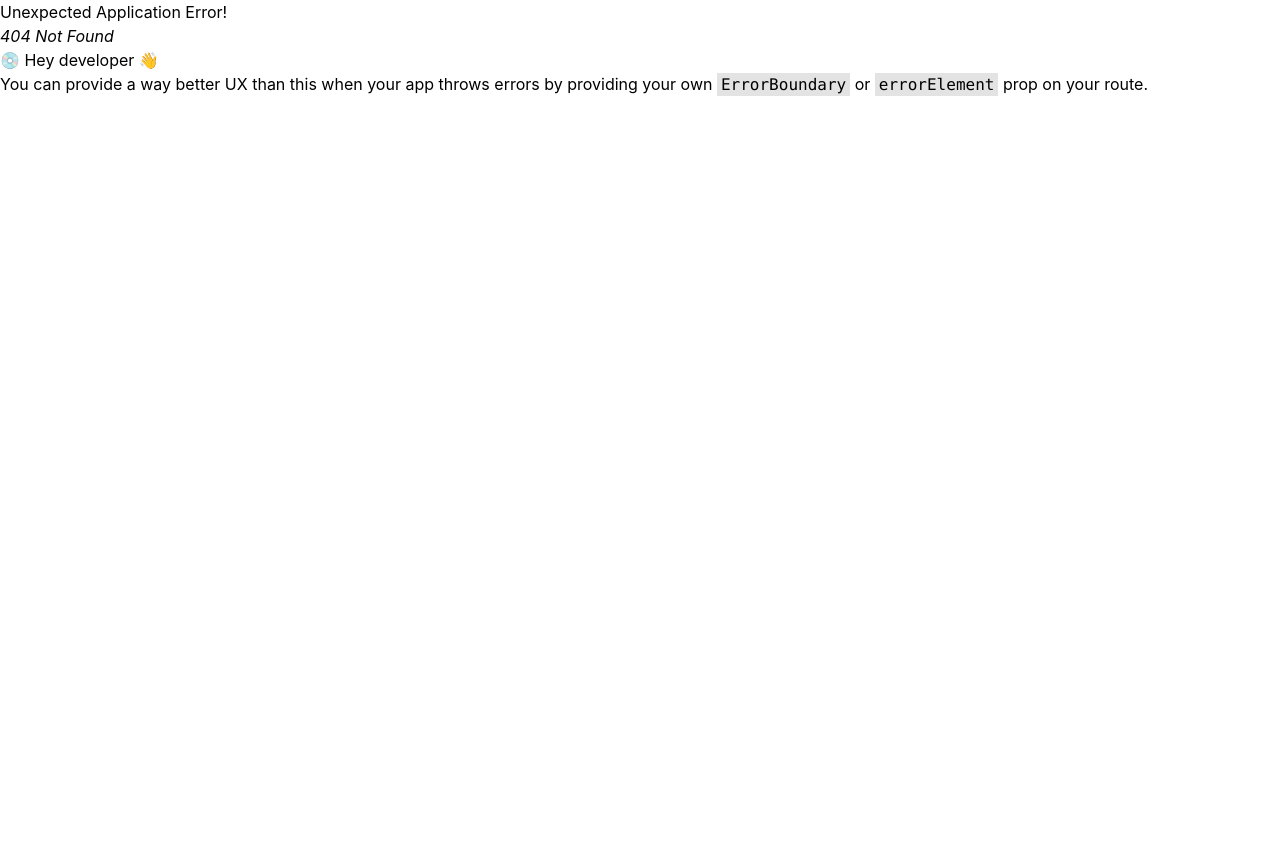
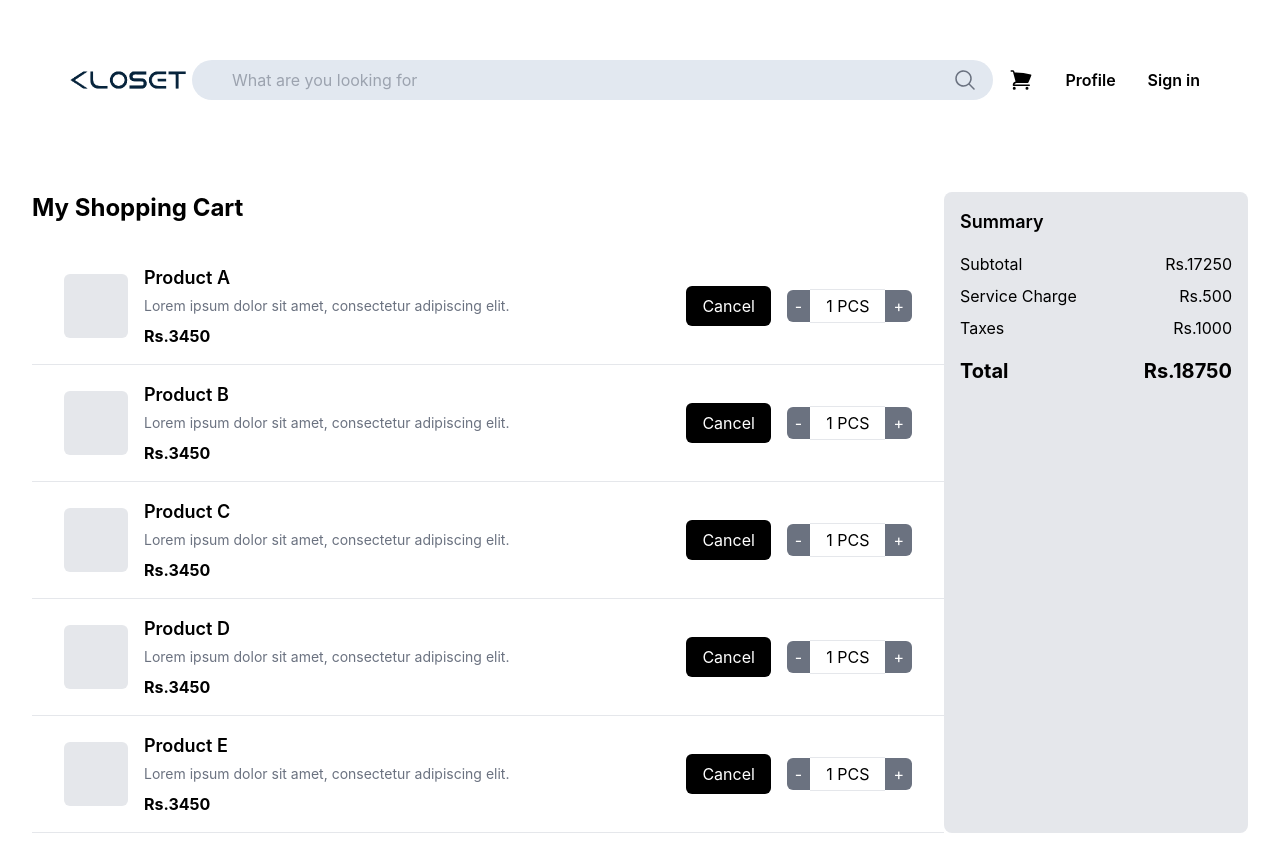
Before and after one commit to saraniz/Multi-vendor-E-Commerce, a React (Create React App) app in the folder Frontend/: page /CartPage in a window 1280 px wide. Before the commit this address had no page. Before the commit the page ends 800 px from the top, so only its background shows below. Built offline with nearby package versions, Linux system fonts and the light colour scheme.

Commit message:
updeted CartPage
Hi amindiii

```diff
--- /dev/null
+++ b/Frontend/src/Components/Body/Cart/Cart.jsx
@@ -0,0 +1,54 @@
+import React, { useState } from 'react';
+import CartItem from './CartItem';
+import CartSummary from './CartSummary';
+
+const Cart = () => {
+  const [items, setItems] = useState([
+    { id: 1, name: 'Product A', price: 3450, quantity: 1 },
+    { id: 2, name: 'Product B', price: 3450, quantity: 1 },
+    { id: 3, name: 'Product C', price: 3450, quantity: 1 },
+    { id: 4, name: 'Product D', price: 3450, quantity: 1 },
+    { id: 5, name: 'Product E', price: 3450, quantity: 1 },
+  ]);
+
+  const subtotal = items.reduce((acc, item) => acc + item.price * item.quantity, 0);
+  const serviceCharge = 500;
+  const taxes = 1000;
+  const total = subtotal + serviceCharge + taxes;
+
+  const handleCancel = (id) => {
+    setItems(items.filter(item => item.id !== id));
+  };
+
+  const handleQuantityChange = (id, newQuantity) => {
+    setItems(items.map(item =>
+      item.id === id ? { ...item, quantity: newQuantity } : item
+    ));
+  };
+
+  return (
+    <div className="flex justify-between p-8">
+      <div className="w-3/4">
+        <h1 className="mb-6 text-2xl font-bold">My Shopping Cart</h1>
+        {items.map(item => (
+          <CartItem
+            key={item.id}
+            name={item.name}
+            price={item.price}
+            quantity={item.quantity}
+            onCancel={() => handleCancel(item.id)}
+            onQuantityChange={(newQuantity) => handleQuantityChange(item.id, newQuantity)}
+          />
+        ))}
+      </div>
+      <CartSummary
+        subtotal={subtotal}
+        serviceCharge={serviceCharge}
+        taxes={taxes}
+        total={total}
+      />
+    </div>
+  );
+};
+
+export default Cart;
--- /dev/null
+++ b/Frontend/src/Components/Body/Cart/CartItem.jsx
@@ -0,0 +1,49 @@
+import React from 'react';
+
+const CartItem = ({ name, price, quantity, onCancel, onQuantityChange }) => {
+
+  const handleIncrease = () => {
+    onQuantityChange(quantity + 1);
+  };
+
+  const handleDecrease = () => {
+    if (quantity > 1) {
+      onQuantityChange(quantity - 1);
+    }
+  };
+
+  return (
+    <div className="flex items-center px-8 py-4 border-b border-gray-200">
+      <div className="w-16 h-16 bg-gray-200 rounded-md"></div>
+      <div className="flex-1 ml-4">
+        <h2 className="text-lg font-semibold">{name}</h2>
+        <p className="mt-1 text-sm text-gray-500">Lorem ipsum dolor sit amet, consectetur adipiscing elit.</p>
+        <p className="mt-2 font-bold">Rs.{price}</p>
+      </div>
+      <button
+        className="px-4 py-2 ml-4 text-white bg-black rounded-md"
+        onClick={onCancel}
+      >
+        Cancel
+      </button>
+      <div className="flex items-center ml-4">
+        <button
+          className="px-2 py-1 text-white bg-gray-500 rounded-l-md"
+          onClick={handleDecrease}
+          disabled={quantity <= 1}
+        >
+          -
+        </button>
+        <div className="px-4 py-1 border-t border-b">{quantity} PCS</div>
+        <button
+          className="px-2 py-1 text-white bg-gray-500 rounded-r-md"
+          onClick={handleIncrease}
+        >
+          +
+        </button>
+      </div>
+    </div>
+  );
+};
+
+export default CartItem;
--- /dev/null
+++ b/Frontend/src/Components/Body/Cart/CartSummary.jsx
@@ -0,0 +1,29 @@
+// CartSummary.js
+import React from 'react';
+
+const CartSummary = ({ subtotal, serviceCharge, taxes, total }) => {
+  return (
+    <div className="w-1/4 p-4 bg-gray-200 rounded-lg">
+      <h2 className="mb-4 text-lg font-semibold">Summary</h2>
+      <div className="flex justify-between mb-2">
+        <span>Subtotal</span>
+        <span>Rs.{subtotal}</span>
+      </div>
+      <div className="flex justify-between mb-2">
+        <span>Service Charge</span>
+        <span>Rs.{serviceCharge}</span>
+      </div>
+      <div className="flex justify-between mb-2">
+        <span>Taxes</span>
+        <span>Rs.{taxes}</span>
+      </div>
+      <hr className="my-2" />
+      <div className="flex justify-between text-xl font-bold">
+        <span>Total</span>
+        <span>Rs.{total}</span>
+      </div>
+    </div>
+  );
+};
+
+export default CartSummary;
--- a/Frontend/src/Components/Header/Navbar.jsx
+++ b/Frontend/src/Components/Header/Navbar.jsx
@@ -28,7 +28,7 @@ function Navbar() {
         {/* Navbar Links */}
         <ul className="flex gap-8 p-4">
           <li>
-            <Link to={'/Cart'}>
+            <Link to={'/Cartpage'}>
               <div className='font-semibold transition-colors duration-300'>
                 <svg xmlns="http://www.w3.org/2000/svg" viewBox="0 0 24 24" fill="currentColor" className="transition-colors duration-300 size-6 hover:text-blue-500">
                   <path d="M2.25 2.25a.75.75 0 0 0 0 1.5h1.386c.17 0 .318.114.362.278l2.558 9.592a3.752 3.752 0 0 0-2.806 3.63c0 .414.336.75.75.75h15.75a.75.75 0 0 0 0-1.5H5.378A2.25 2.25 0 0 1 7.5 15h11.218a.75.75 0 0 0 .674-.421 60.358 60.358 0 0 0 2.96-7.228.75.75 0 0 0-.525-.965A60.864 60.864 0 0 0 5.68 4.509l-.232-.867A1.875 1.875 0 0 0 3.636 2.25H2.25ZM3.75 20.25a1.5 1.5 0 1 1 3 0 1.5 1.5 0 0 1-3 0ZM16.5 20.25a1.5 1.5 0 1 1 3 0 1.5 1.5 0 0 1-3 0Z" />
--- a/Frontend/src/Pages/Cart.js
+++ /dev/null
@@ -1,14 +0,0 @@
-import React from 'react'
-import Navbar from '../Components/Header/Navbar'
-import Footer from '../Components/Footer/Footer'
-import AdvertisementSlider from '../Components/Body/AddSlider'
-
-function Cart() {
-  return (
-    <div><Navbar/>
-    <div className='text-center text-[30px] p-10 font-semibold'>Cart Page!</div>
-    </div>
-  )
-}
-
-export default Cart
--- /dev/null
+++ b/Frontend/src/Pages/CartPage.js
@@ -0,0 +1,13 @@
+import React from 'react'
+import Navbar from '../Components/Header/Navbar'
+import Cart from '../Components/Body/Cart/Cart'
+
+function CartPage() {
+  return (
+    <div><Navbar/>
+    <Cart/>
+    </div>
+  )
+}
+
+export default CartPage
--- a/Frontend/src/index.js
+++ b/Frontend/src/index.js
@@ -6,7 +6,7 @@ import {createBrowserRouter,RouterProvider,} from "react-router-dom";
 import HomePage from './Pages/HomePage';
 import ShopHome from './Pages/ShopHome';
 import Productpage from './Pages/Productpage';
-import Cart from './Pages/Cart';
+import CartPage from './Pages/CartPage';
 import CustomerProfile from './Pages/CustomerProfile';
 import LoginPage from './Pages/LoginPage';
 import RegistrationForm from './Pages/RegistrationForm';
@@ -29,8 +29,8 @@ const router = createBrowserRouter([
   },
 
   {
-    path: "/Cart",
-    element: <div><Cart/></div>,
+    path: "/CartPage",
+    element: <div><CartPage/></div>,
   },
   {
     path: "/CusProfile",
```
